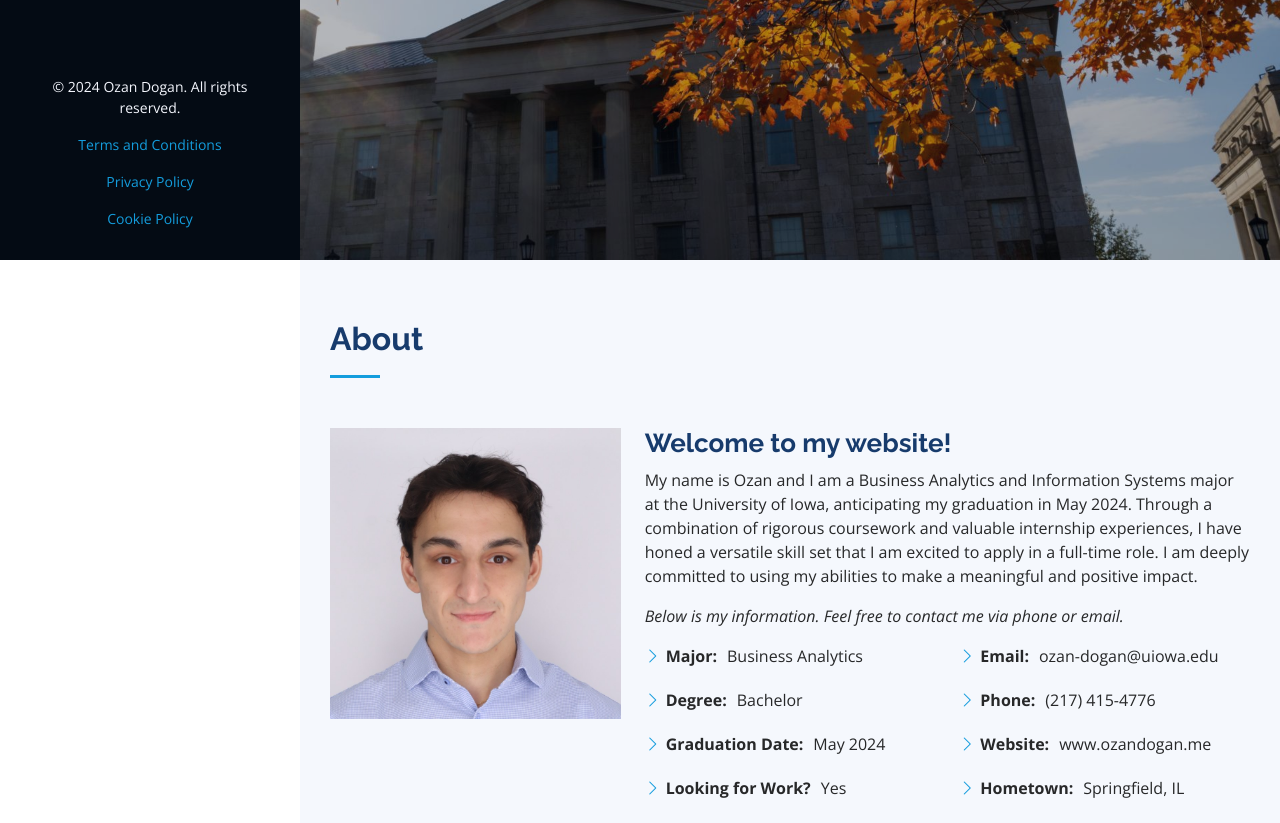
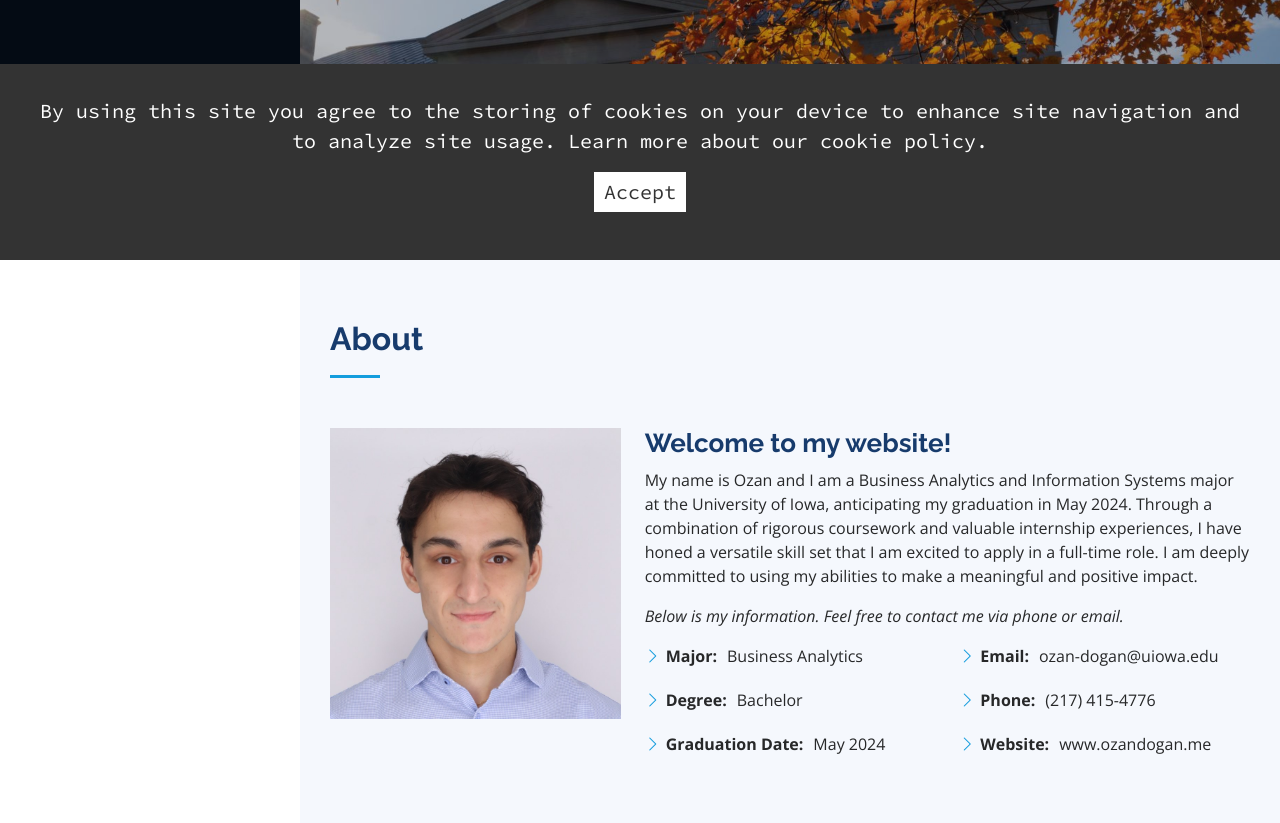
Before and after one commit to Ozan-Dogan/personal-web-page, a plain HTML site: page index.html in a window 1280 px wide. Shown: the part 540-1363 px from the top of the page. Drawn offline with nearby package versions, Linux system fonts and the light colour scheme.

Commit message:
Update index.html

```diff
--- a/index.html
+++ b/index.html
@@ -26,6 +26,7 @@
 
   <!-- Template Main CSS File -->
   <link href="assets/css/style.css" rel="stylesheet">
+  <link href="assets/css/cookie-popup.css" rel="stylesheet">
 
   <!-- =======================================================
   * Template Name: iPortfolio
@@ -47,6 +48,7 @@
 </script>
 
 <body>
+
 
 
   <!-- ======= Mobile nav toggle button ======= -->
@@ -111,7 +113,6 @@
                   <li><i class="bi bi-chevron-right"></i> <strong>Major:</strong> <span>Business Analytics</span></li>
                   <li><i class="bi bi-chevron-right"></i> <strong>Degree:</strong> <span>Bachelor</span></li>
                   <li><i class="bi bi-chevron-right"></i> <strong>Graduation Date:</strong> <span>May 2024</span></li>
-                  <li><i class="bi bi-chevron-right"></i> <strong>Looking for Work?</strong> <span>Yes</span></li>
                 </ul>
               </div>
               <div class="col-lg-6">
@@ -119,7 +120,6 @@
                   <li><i class="bi bi-chevron-right"></i> <strong>Email:</strong> <span>ozan-dogan@uiowa.edu</span></li>
                   <li><i class="bi bi-chevron-right"></i> <strong>Phone:</strong> <span>(217) 415-4776</span></li>
                   <li><i class="bi bi-chevron-right"></i> <strong>Website:</strong> <span>www.ozandogan.me</span></li>
-                  <li><i class="bi bi-chevron-right"></i> <strong>Hometown:</strong> <span>Springfield, IL</span></li>
                 </ul>
               </div>
             </div>
@@ -461,6 +461,16 @@
   <!-- ======= Footer ======= -->
   <footer id="footer">
     <div class="container">
+      <div id="cookie-popup">
+        <p>
+          By using this site you agree to the storing of cookies on your device to
+          enhance site navigation and to analyze site usage. Learn more about our
+          <a href="cookie_policy.html">cookie policy</a>.
+        </p>
+        <p>
+          <button id="accept-cookies">Accept</button>
+        </p>
+      </div>
         <div class="row">
             <div class="col-lg-12 text-center">
                 <p>&copy; 2024 Ozan Dogan. All rights reserved.</p>
@@ -489,7 +499,7 @@
 
   <!-- Template Main JS File -->
   <script src="assets/js/main.js"></script>
-  <script src="cookie-popup.js"></script>
+  <script src="assets/js/cookie-popup.js"></script>
 
 </body>
 
```
